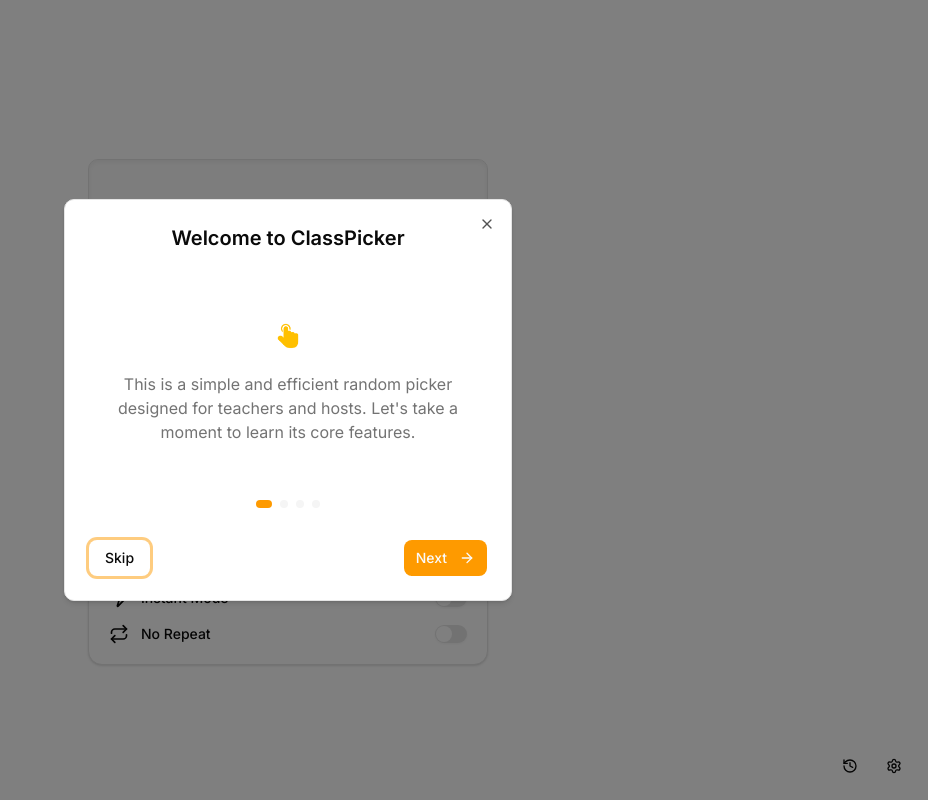
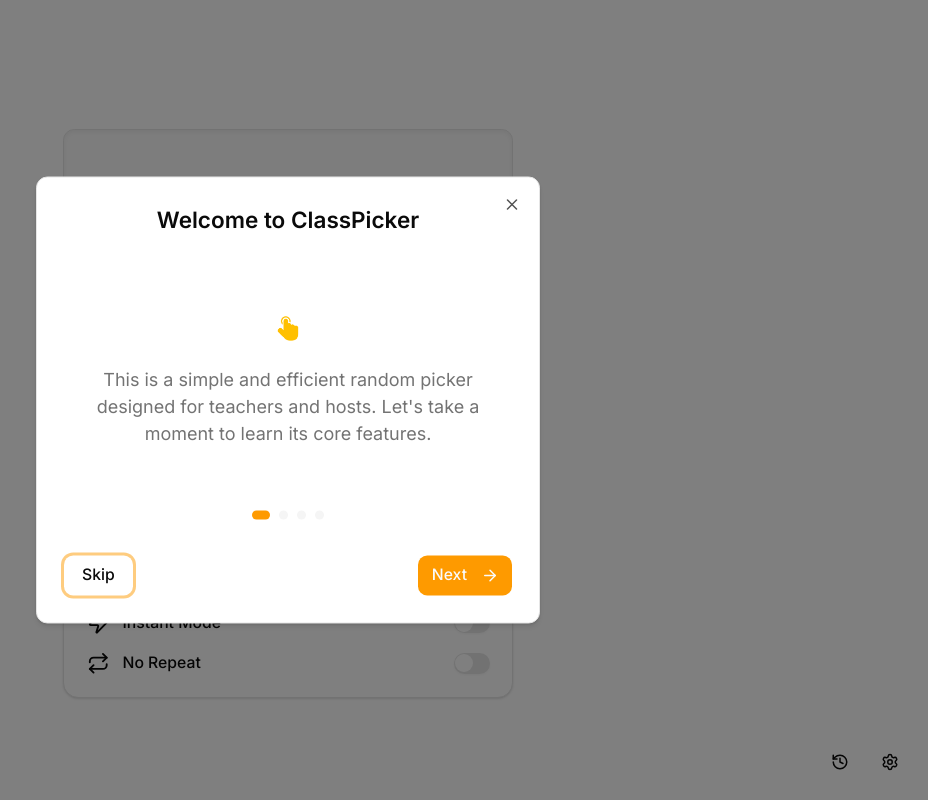
Before and after one commit to aiwandiannaodelele/ClassPicker, a Next.js app: page / in a window 1280 px wide. Shown: the whole page, without its empty margins (352-1280 px from the left). Built offline with nearby package versions, Linux system fonts and the light colour scheme.

Commit message:
比例稍微优化

```diff
--- a/app/globals.css
+++ b/app/globals.css
@@ -168,6 +168,10 @@
   * {
     @apply border-border outline-ring/50;
   }
+  html {
+    /* 16px at 1440px viewport, scales down to 12px at 375px viewport */
+    font-size: clamp(0.8rem, 0.6rem + 1.25vmin, 1.125rem);
+  }
   body {
     @apply bg-background text-foreground;
     letter-spacing: var(--tracking-normal);
--- a/app/page.tsx
+++ b/app/page.tsx
@@ -259,7 +259,7 @@
     };
 
     return (
-        <div className="min-h-screen bg-background text-foreground flex items-center justify-center p-4 select-none" onContextMenu={(e) => e.preventDefault()}>
+        <div className="min-h-screen bg-background text-foreground flex items-center justify-center p-2 select-none" onContextMenu={(e) => e.preventDefault()}>
             <main className="w-full max-w-sm sm:max-w-md">
                 <Card className="border-none shadow-none">
                     <CardContent className="space-y-6 pt-6">
@@ -299,7 +299,7 @@
                                 <TabsTrigger value="list" disabled={isRunning} className="cursor-pointer"><Users className="h-4 w-4 mr-2" />{t('list_mode_tab')}</TabsTrigger>
                             </TabsList>
                             <TabsContent value="id" className="mt-4 space-y-4">
-                                <div className="flex items-center justify-between">
+                                <div className="flex items-center justify-between flex-wrap">
                                     <Label htmlFor="maxId" className="flex items-center gap-2">
                                         <Hash className="h-4 w-4" /> {t('id_range_label', maxId)}
                                     </Label>
```
